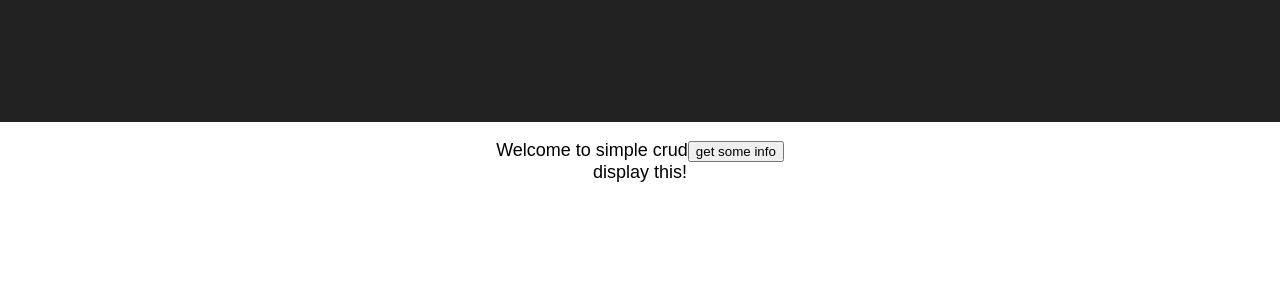
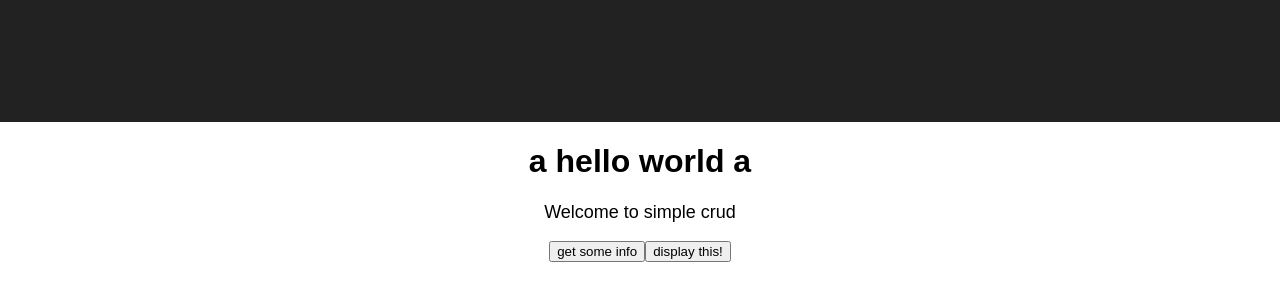
Before and after one commit to rubypruneda/simple-crud, a React (Create React App) app: page / in a window 1280 px wide. Shown: the part 68-368 px from the top of the page. Built offline with nearby package versions, Linux system fonts and the light colour scheme.

Commit message:
rendering state

```diff
--- a/src/App.js
+++ b/src/App.js
@@ -8,7 +8,11 @@ class App extends Component {
       this.state = {
         wkr: '',
         pls: [],
-        info: []
+        info: [],
+        test: 'can you display this?',
+        obj: {name: 'ruby', age: '2000', color: 'skyblue'},
+        arr: ['hello', 'world', ]
+
       }
     this.getInfo = this.getInfo.bind(this)
   }
@@ -44,12 +48,13 @@ class App extends Component {
       <div className="App">
         <header className="App-header">
         </header>
+          <h1>a   {this.state.arr.map((m) =>  m + ' ')}   a</h1>
         <p className="App-intro">
           Welcome to simple crud
+        </p>
           <button onClick={() => this.getInfo()}>get some info</button>
-          <div>{this.test()}</div>
+          <button onClick={() => this.state.obj}>{this.test()}</button>
           {/* {this.getInfo()} */}
-        </p>
       </div>
     );
   }
```
